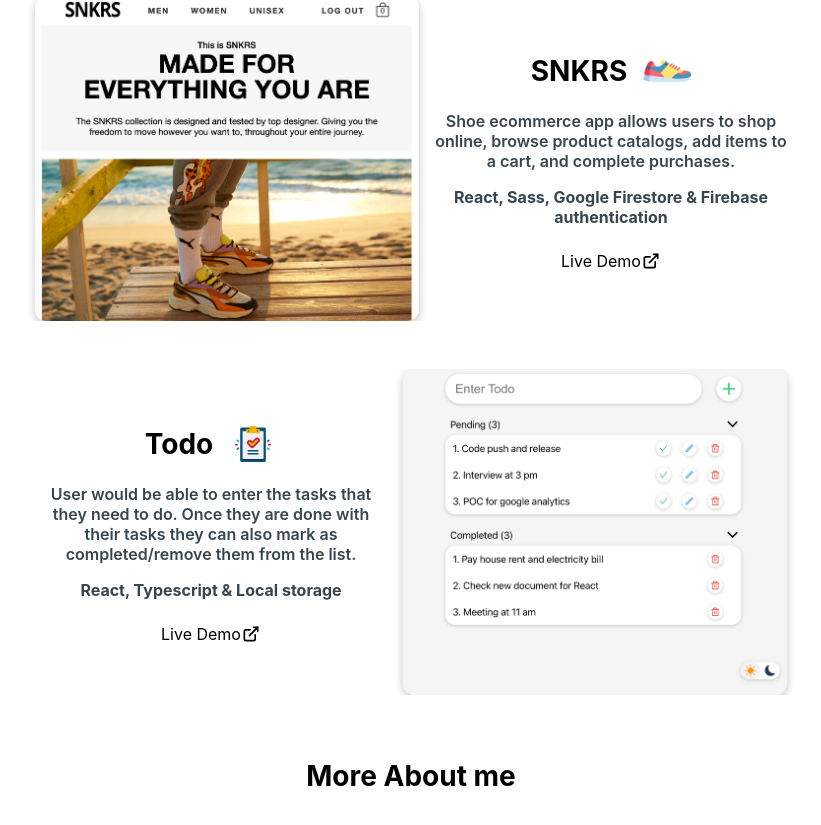
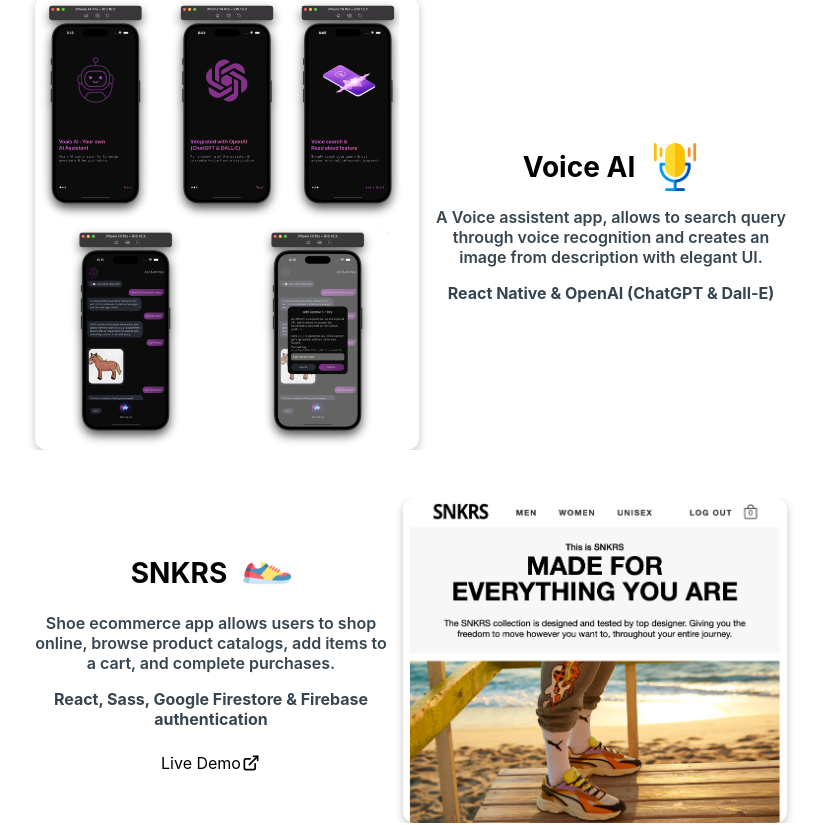
Before and after one commit to ajay24897/portfolio, a React (Create React App) app: page / in a window 1280 px wide. Shown: the part 850-1675 px from the top of the page, without its empty margins (229-1050 px from the left). Built offline with nearby package versions, Linux system fonts and the light colour scheme.

Commit message:
Feat: added voice search app

```diff
--- a/src/screens/Projects/index.js
+++ b/src/screens/Projects/index.js
@@ -2,13 +2,25 @@
 import SNKRS from "../../assets/project_banner/snkrs.png";
 import todo from "../../assets/project_banner/todo.png";
 import done from "../../assets/icons/done.png";
+import VoiasAI from "../../assets/project_banner/voiasAI.png";
 
 import snkrLogo from "../../assets/icons/sneakers.png";
+import voiceSearchLogo from "../../assets/icons/voice_search.png";
+
 import "./style.css";
 import { TbExternalLink } from "react-icons/tb";
 
 function Projects() {
   const project = [
+    {
+      image: VoiasAI,
+      logo: voiceSearchLogo,
+      name: "Voice AI",
+      description:
+        "A Voice assistent app, allows to search query through voice recognition and creates an image from description with elegant UI.",
+      tech: <b>React Native & OpenAI (ChatGPT & Dall-E)</b>,
+      link: "",
+    },
     {
       image: SNKRS,
       logo: snkrLogo,
@@ -61,12 +73,14 @@
               <text className="project-description">{item.description}</text>
               <text className="project-tech">{item.tech}</text>
 
+              {!!item?.link?.length && (
                 <a href={item.link} target={"_blank"} rel="noreferrer">
                   <div className="demo-text">
                     <text className="demo-text-space">Live Demo</text>
                     <TbExternalLink size={"1.25rem"} />
                   </div>
                 </a>
+              )}
             </div>
           </div>
         ))}
```
Also changed, not shown: src/assets/icons/voice_search.png (added), src/assets/project_banner/voiasAI.png (added). Lines whose indentation alone changed are shown as unchanged.
